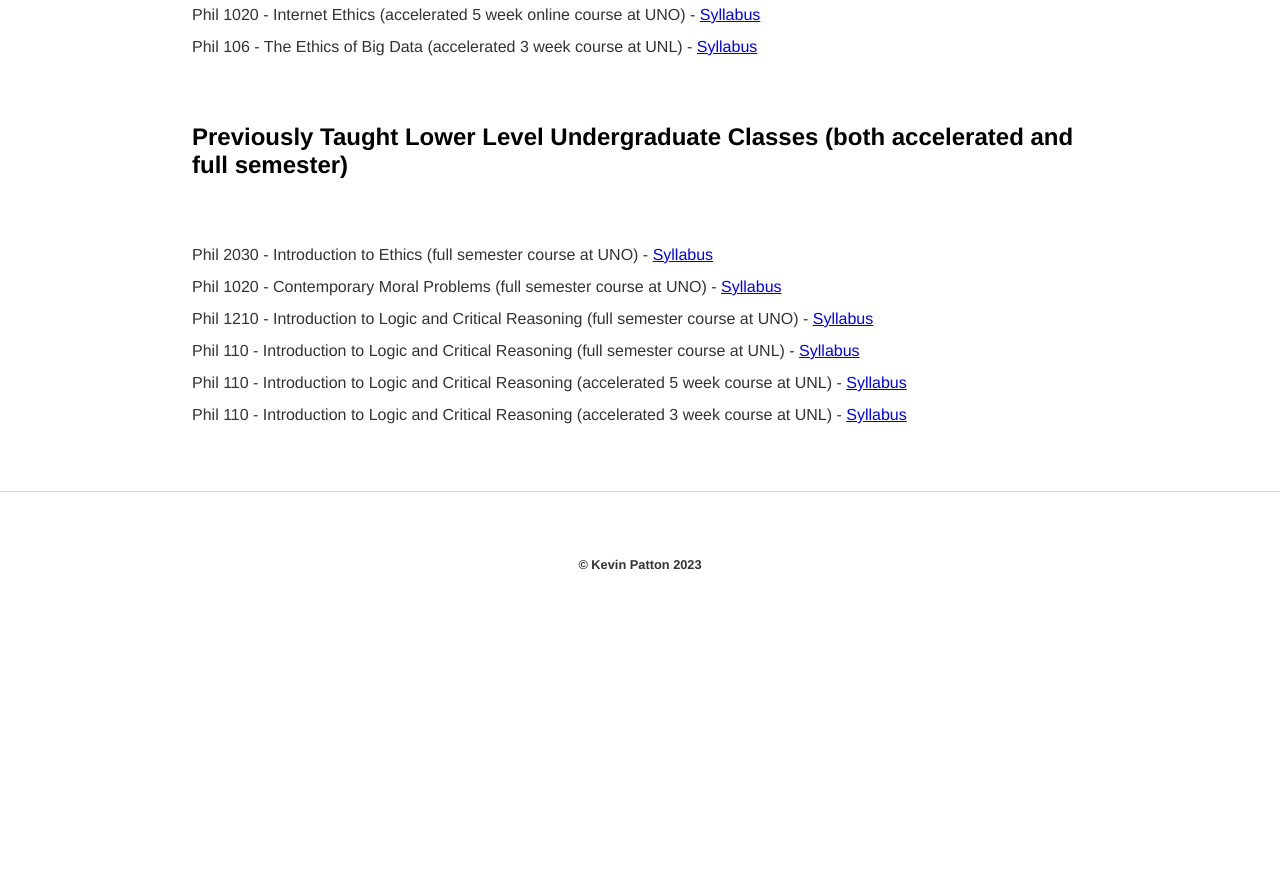
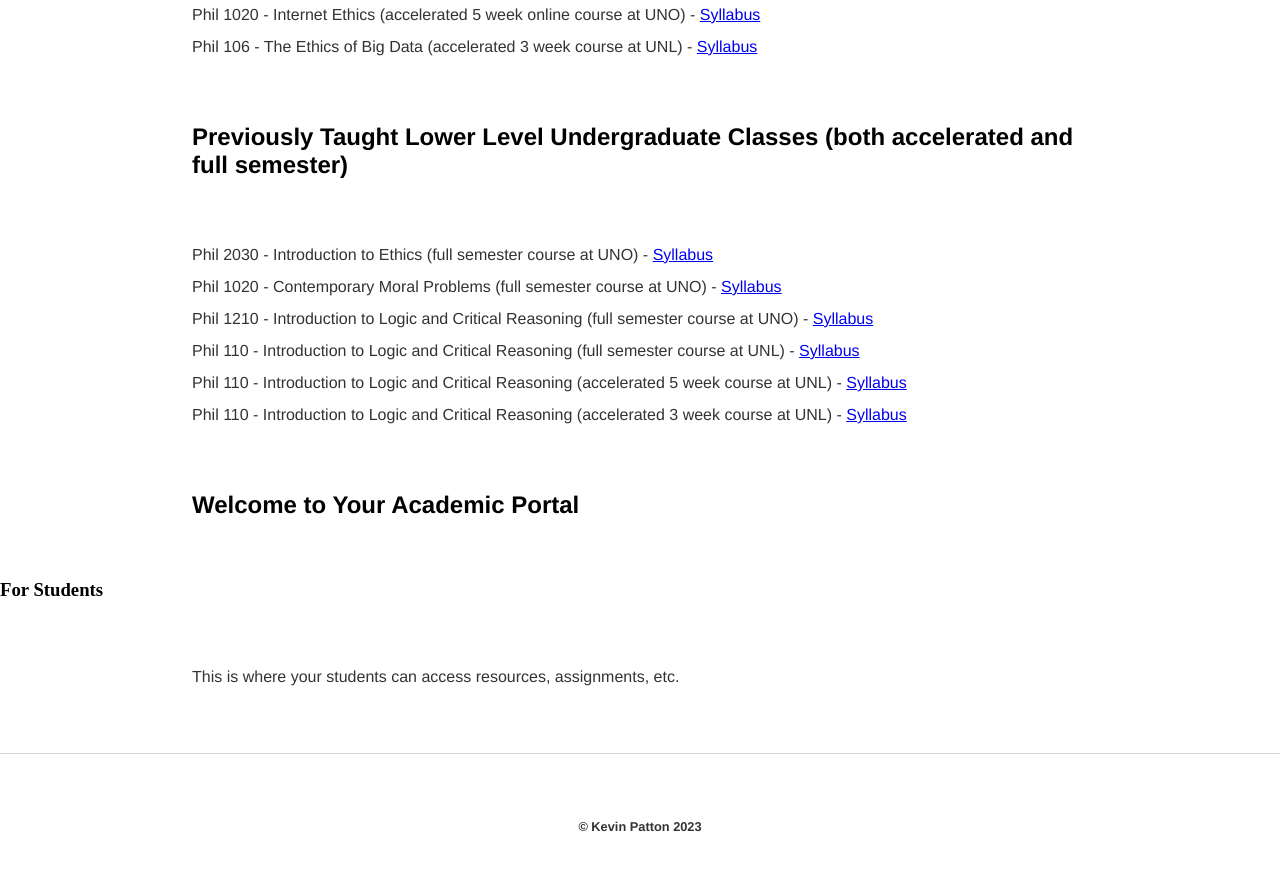
Before and after one commit to kevinjpatton/kevinjpatton.github.io, a Jekyll site: the page built from teaching/index.html, in a window 1280 px wide and 900 px high, scrolled down 1008 px. Shown: the top 871 px of the window. Built offline with Jekyll 4.4.1, drawn with Linux system fonts in a browser that asks for light colours; Markdown is read by kramdown in place of the engine named in the settings; before the commit the page ends 1646 px from its top, so only the background shows below that.

Commit message:
Update index.html

```diff
--- a/teaching/index.html
+++ b/teaching/index.html
@@ -15,3 +15,15 @@ title: Teaching - Kevin Patton
 
 <h2>Previously Taught Lower Level Undergraduate Classes (both accelerated and full semester)</h2>
 <p>Phil 2030 - Introduction to Ethics (full semester course at UNO) - <a href="/teaching/phil_2030/Phil2030_SyllabusMW2.pdf" target="_blank">Syllabus</a><br>Phil 1020 - Contemporary Moral Problems (full semester course at UNO) - <a href="/teaching/phil1020/Phil1020Syllabus_Full.pdf" target="_blank">Syllabus</a><br>Phil 1210 - Introduction to Logic and Critical Reasoning (full semester course at UNO) - <a href="/teaching/phil_1210/Phil1210_100_Fall2019.pdf" target="_blank">Syllabus</a><br>Phil 110 - Introduction to Logic and Critical Reasoning (full semester course at UNL) - <a href="/teaching/phil_110/Phil110_Syllabus_Full.pdf" target="_blank">Syllabus</a><br>Phil 110 - Introduction to Logic and Critical Reasoning (accelerated 5 week course at UNL) - <a href="/teaching/phil_110/Phil110_Syllabus.pdf.pdf" target="_blank">Syllabus</a><br>Phil 110 - Introduction to Logic and Critical Reasoning (accelerated 3 week course at UNL) - <a href="/teaching/phil_110/Phil110_Syllabus_3Week.pdf" target="_blank">Syllabus</a></p>
+
+
+ <section>
+        <h2>Welcome to Your Academic Portal</h2>
+        <!-- Add your general content here -->
+
+        <div class="student-section">
+            <h3>For Students</h3>
+            <!-- Add content specific to students here -->
+            <p>This is where your students can access resources, assignments, etc.</p>
+        </div>
+    </section>
```
